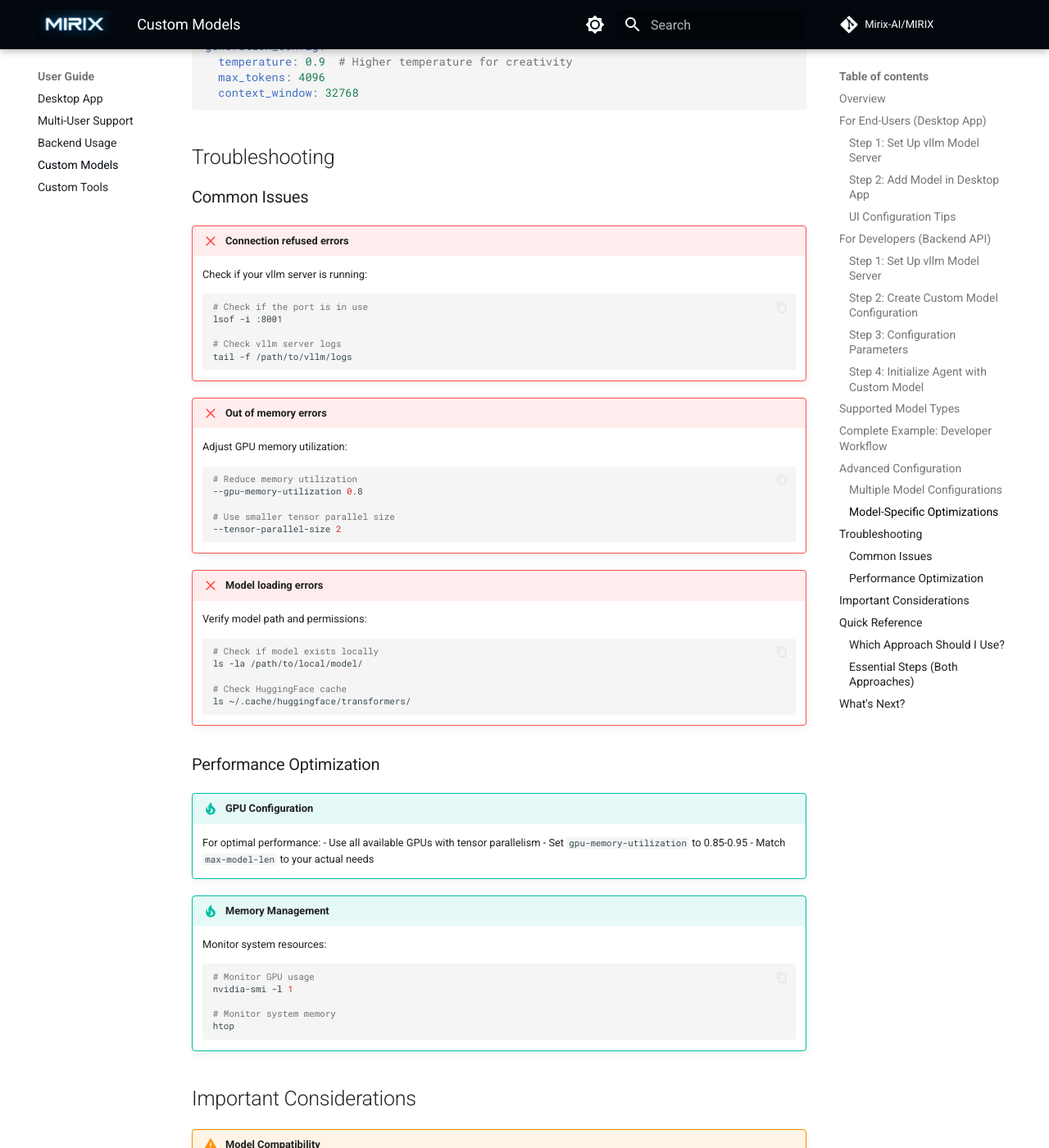
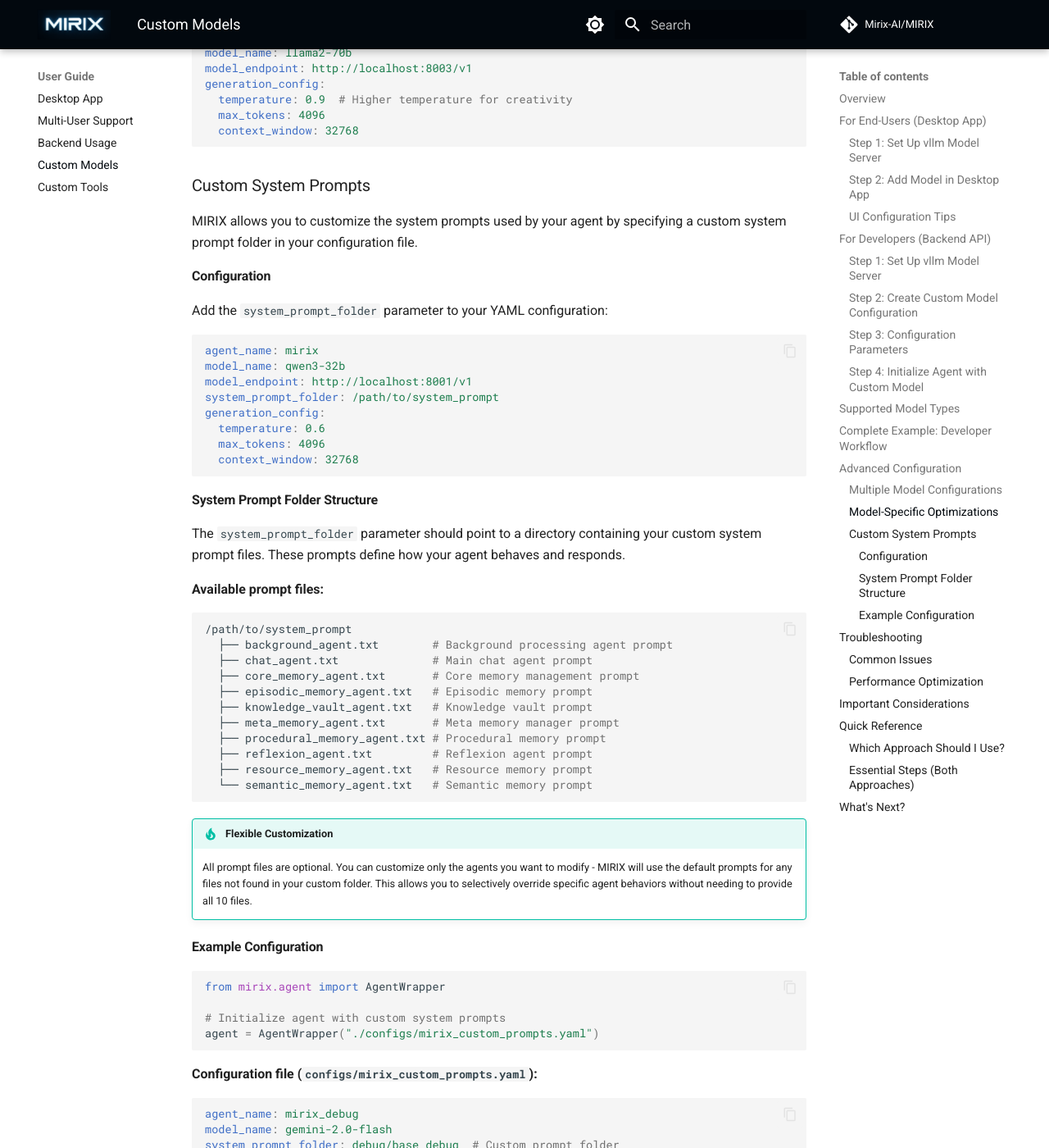
Before and after one commit to Mirix-AI/MIRIX-docs, an MkDocs documentation site: the page built from docs/user-guide/custom-models.md, in a window 1280 px wide and 1400 px high, scrolled down 5773 px. Shown: the whole window at 82% size. Built offline with MkDocs 1.6.1 and Material for MkDocs 9.7.7, drawn with Linux system fonts in a browser that asks for light colours; comment, search, counter and statistics services are not loaded; some of the changed text lies outside the part shown.

Commit message:
allow customizing system prompts

````diff
--- a/docs/user-guide/custom-models.md
+++ b/docs/user-guide/custom-models.md
@@ -117,6 +117,7 @@
 | `agent_name` | Name identifier for your agent | `mirix` |
 | `model_name` | Model name as served by vllm | `qwen3-32b` |
 | `model_endpoint` | API endpoint URL | `http://localhost:8001/v1` |
+| `system_prompt_folder` | (Optional) Custom system prompt folder path | `/path/to/system_prompt` |
 | `temperature` | Controls response randomness (0.0-1.0) | `0.6` |
 | `max_tokens` | Maximum tokens in response | `4096` |
 | `context_window` | Maximum context length | `32768` |
@@ -208,6 +209,70 @@
   temperature: 0.9  # Higher temperature for creativity
   max_tokens: 4096
   context_window: 32768
+```
+
+### Custom System Prompts
+
+MIRIX allows you to customize the system prompts used by your agent by specifying a custom system prompt folder in your configuration file.
+
+#### Configuration
+
+Add the `system_prompt_folder` parameter to your YAML configuration:
+
+```yaml
+agent_name: mirix
+model_name: qwen3-32b
+model_endpoint: http://localhost:8001/v1
+system_prompt_folder: /path/to/system_prompt
+generation_config:
+  temperature: 0.6
+  max_tokens: 4096
+  context_window: 32768
+```
+
+#### System Prompt Folder Structure
+
+The `system_prompt_folder` parameter should point to a directory containing your custom system prompt files. These prompts define how your agent behaves and responds.
+
+**Available prompt files:**
+
+```bash
+/path/to/system_prompt
+  ├── background_agent.txt        # Background processing agent prompt
+  ├── chat_agent.txt              # Main chat agent prompt
+  ├── core_memory_agent.txt       # Core memory management prompt
+  ├── episodic_memory_agent.txt   # Episodic memory prompt
+  ├── knowledge_vault_agent.txt   # Knowledge vault prompt
+  ├── meta_memory_agent.txt       # Meta memory manager prompt
+  ├── procedural_memory_agent.txt # Procedural memory prompt
+  ├── reflexion_agent.txt         # Reflexion agent prompt
+  ├── resource_memory_agent.txt   # Resource memory prompt
+  └── semantic_memory_agent.txt   # Semantic memory prompt
+```
+
+!!! tip "Flexible Customization"
+
+    All prompt files are optional. You can customize only the agents you want to modify - MIRIX will use the default prompts for any files not found in your custom folder. This allows you to selectively override specific agent behaviors without needing to provide all 10 files.
+
+#### Example Configuration
+
+```python
+from mirix.agent import AgentWrapper
+
+# Initialize agent with custom system prompts
+agent = AgentWrapper("./configs/mirix_custom_prompts.yaml")
+```
+
+**Configuration file (`configs/mirix_custom_prompts.yaml`):**
+
+```yaml
+agent_name: mirix_debug
+model_name: gemini-2.0-flash
+system_prompt_folder: debug/base_debug  # Custom prompt folder
+generation_config:
+  temperature: 0.7
+  max_tokens: 4096
+  context_window: 8192
 ```
 
 ## Troubleshooting
````
Also changed, not shown: add_user.png (deleted).
